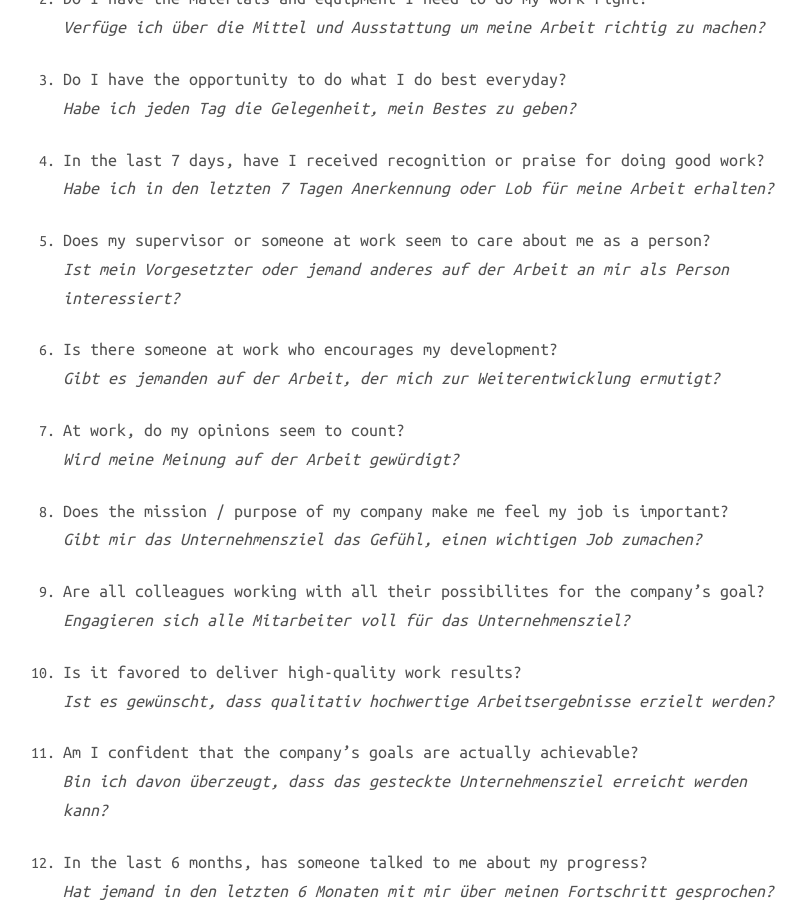
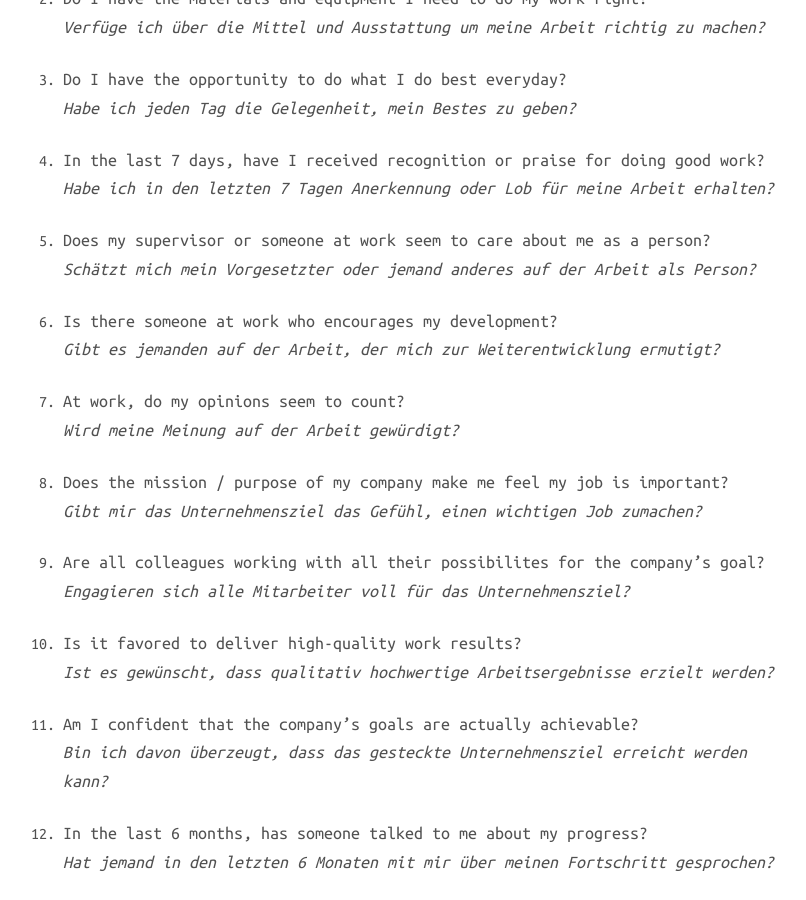
Before and after one commit to coderbyheart/blog, a Jekyll site: the page built from _posts/2016-01-26-developer-happiness-questionnaire.md, in a window 1280 px wide and 900 px high, scrolled down 1146 px. Shown: the whole window, without its empty margins (225-1031 px from the left). Built offline with Jekyll 4.4.1, drawn with Linux system fonts in a browser that asks for light colours; nearby versions of some CDN libraries; comment, search, counter and statistics services are not loaded.

Commit message:
Better translation of 5

```diff
--- a/_posts/2016-01-26-developer-happiness-questionnaire.md
+++ b/_posts/2016-01-26-developer-happiness-questionnaire.md
@@ -47,7 +47,7 @@
     *Habe ich in den letzten 7 Tagen Anerkennung oder Lob für meine Arbeit erhalten?*
 
 5.  Does my supervisor or someone at work seem to care about me as a person?
-    *Ist mein Vorgesetzter oder jemand anderes auf der Arbeit an mir als Person interessiert?*
+    *Schätzt mich mein Vorgesetzter oder jemand anderes auf der Arbeit als Person?*
 
 6.  Is there someone at work who encourages my development?
     *Gibt es jemanden auf der Arbeit, der mich zur Weiterentwicklung ermutigt?*
```
